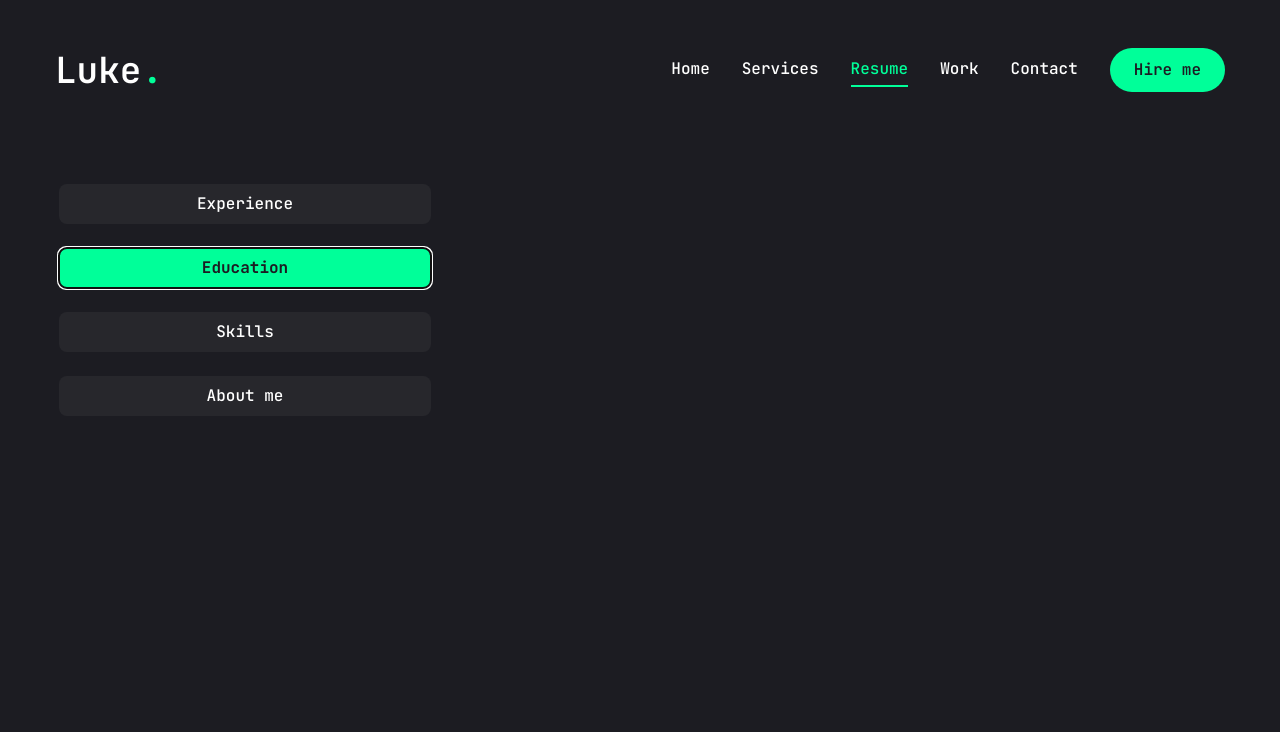
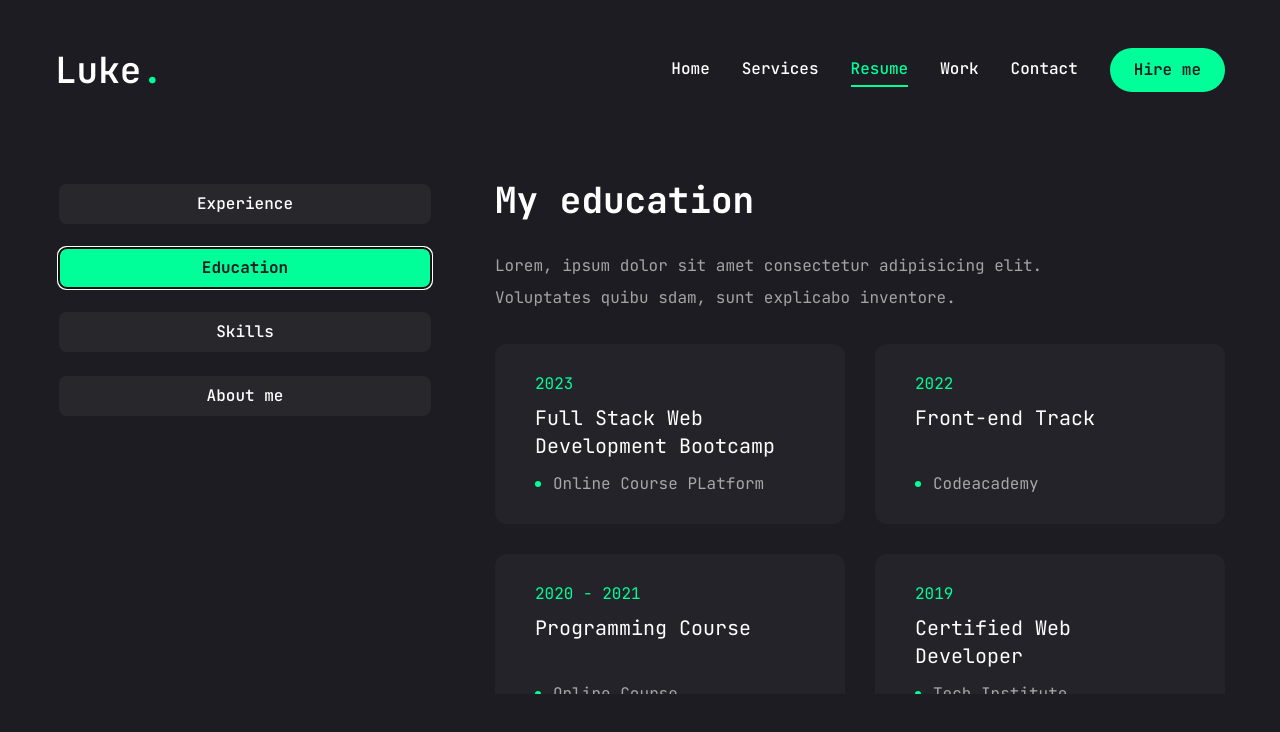
Before and after one commit to Lakshit040/portfolio_using_next_tailwind_framer, a Next.js app: page /resume in a window 1280 px wide. Both pictures are taken after a click on the tab "Education". Shown: the top 732 px of the page. Built offline with nearby package versions, Linux system fonts and the light colour scheme.

Commit message:
Resume page completed

```diff
--- a/app/resume/page.jsx
+++ b/app/resume/page.jsx
@@ -101,32 +101,32 @@
   items: [
     {
       institution: "Online Course PLatform",
-      position: "Full Stack Web Development Bootcamp",
+      degree: "Full Stack Web Development Bootcamp",
       duration: "2023",
     },
     {
       institution: "Codeacademy",
-      position: "Front-end Track",
+      degree: "Front-end Track",
       duration: "2022",
     },
     {
       institution: "Online Course",
-      position: "Programming Course",
+      degree: "Programming Course",
       duration: "2020 - 2021",
     },
     {
       institution: "Tech Institute",
-      position: "Certified Web Developer",
+      degree: "Certified Web Developer",
       duration: "2019",
     },
     {
       institution: "Design School",
-      position: "Diploma in Graphic Design",
+      degree: "Diploma in Graphic Design",
       duration: "2016 - 2018",
     },
     {
       institution: "Community College",
-      position: "Associate Degree in Computer Science",
+      degree: "Associate Degree in Computer Science",
       duration: "2014 - 2016",
     },
   ],
@@ -213,13 +213,13 @@
           {/* content */}
           <div className="min-h-[70vh] w-full">
             {/* experience */}
-            <TabsContent value="experience" className="w-full">
+            <TabsContent value="experience" className="w-full h-full">
               <div className="flex flex-col gap-[30px] text-center xl:text-left">
                 <h3 className="text-4xl font-bold">{experience.title}</h3>
                 <p className="max-w-[600px] text-white/60 mx-auto xl:mx-0">
                   {experience.description}
                 </p>
-                <ScrollArea className="h-[400px]">
+                <ScrollArea className="h-[350px]">
                   <ul className="grid grid-cols-1 lg:grid-cols-2 gap-[30px]">
                     {experience.items.map((item, index) => {
                       return (
@@ -244,11 +244,90 @@
               </div>
             </TabsContent>
             {/* education */}
-            <TabsContent value="education" className="w-full"></TabsContent>
+            <TabsContent value="education" className="w-full h-full">
+              <div className="flex flex-col gap-[30px] text-center xl:text-left">
+                <h3 className="text-4xl font-bold">{education.title}</h3>
+                <p className="max-w-[600px] text-white/60 mx-auto xl:mx-0">
+                  {education.description}
+                </p>
+                <ScrollArea className="h-[350px]">
+                  <ul className="grid grid-cols-1 lg:grid-cols-2 gap-[30px]">
+                    {education.items.map((item, index) => {
+                      return (
+                        <li
+                          key={index}
+                          className="bg-[#232329] h-[184px[ py-6 px-10 rounded-xl flex flex-col justify-center items-center lg:items-start gap-1"
+                        >
+                          <span className="text-accent">{item.duration}</span>
+                          <h3 className="text-xl max-w-[260px] min-h-[60px] text-center lg:text-left">
+                            {item.degree}
+                          </h3>
+                          <div className="flex items-center gap-3">
+                            {/* dot */}
+                            <span className="w-[6px] h-[6px] rounded-full bg-accent"></span>
+                            <p className="text-white/60">{item.institution}</p>
+                          </div>
+                        </li>
+                      );
+                    })}
+                  </ul>
+                </ScrollArea>
+              </div>
+            </TabsContent>
             {/* skills */}
-            <TabsContent value="skills" className="w-full"></TabsContent>
+            <TabsContent value="skills" className="w-full h-full">
+              <div className="flex flex-col gap-[30px]">
+                <div className="flex flex-col gap-[30px] text-center xl:text-left">
+                  <h3 className="text-4xl font-bold">{skills.title}</h3>
+                  <p className="max-w-[600px] text-white/60 mx-auto xl:mx-0">
+                    {skills.description}
+                  </p>
+                </div>
+
+                <ul className="grid grid-cols-2 sm:grid-cols-3 md:grid-cols-4 gap-4 xl:gap-[30px]">
+                  {skills.skillList.map((skill, index) => {
+                    return (
+                      <li key={index}>
+                        <TooltipProvider delayDuration={100}>
+                          <Tooltip>
+                            <TooltipTrigger className="w-full h-[150px] bg-[#232329] rounded-xl flex justify-center items-center group">
+                              <div className="text-6xl group-hover:text-accent transition-all duration-300">
+                                {skill.icon}
+                              </div>
+                            </TooltipTrigger>
+                            <TooltipContent>
+                              <p className="capitalize">{skill.name}</p>
+                            </TooltipContent>
+                          </Tooltip>
+                        </TooltipProvider>
+                      </li>
+                    );
+                  })}
+                </ul>
+              </div>
+            </TabsContent>
             {/* about */}
-            <TabsContent value="about" className="w-full"></TabsContent>
+            <TabsContent
+              value="about"
+              className="w-full text-center xl:text-left"
+            >
+              <div className="flex flex-col gap-[30px]">
+                <h3 className="text-4xl font-bold">{about.title}</h3>
+                <p className="max-w-[600px] text-white/60 mx-auto xl:mx-0">
+                  {about.description}
+                </p>
+                <ul className="grid grid-cols-1 xl:grid-cols-2 gap-y-6 max-w-[620px] max-auto xl:mx-0">
+                  {about.info.map((item, index) => {
+                    return (
+                      <li key={index} className="flex items-center justify-center xl:justify-start gap-4">
+                        <span className="text-white/60">{item.fieldName}</span>
+                        <span className="text-xl">{item.fieldValue}</span>
+                      </li>
+                    );
+                  })}
+                </ul>
+              </div>
+            </TabsContent>
           </div>
         </Tabs>
       </div>
```
